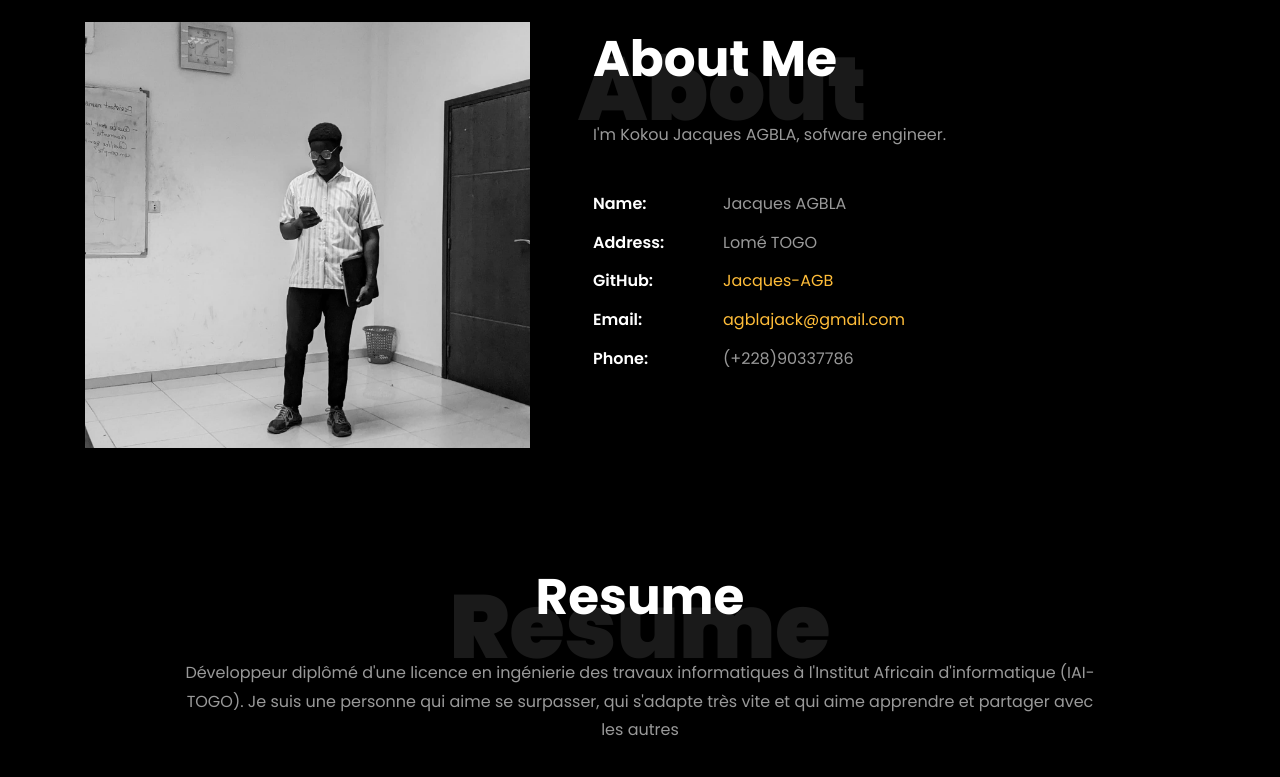
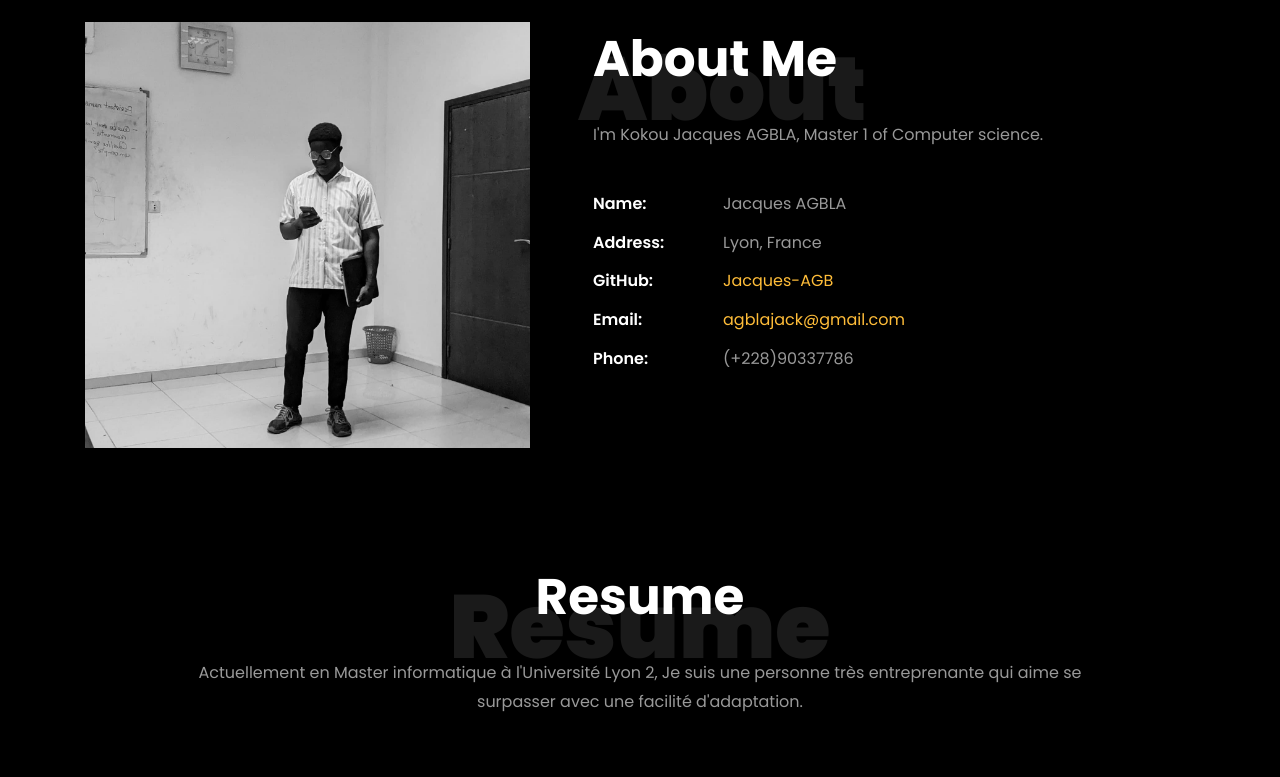
Before and after one commit to Jacques-AGB/agbPortfolio, a plain HTML site: page index.html in a window 1280 px wide. Shown: the part 840-1617 px from the top of the page. Drawn offline with Linux system fonts and the light colour scheme; files whose address does not match are found by name.

Commit message:
Update index.html

```diff
--- a/index.html
+++ b/index.html
@@ -67,7 +67,7 @@
 								<h1 class="mb-4 mt-3">I'm <span>Kokou Jacques AGBLA</span></h1>
 								<h2 class="mb-4">A Web Developer based in Lomé</h2>
 								<div>
-									<p><a href="https://drive.google.com/file/d/1vCY5dyOfESyC4F5LXoS5HcbfI1wWqxhC/view?usp=drive_link" class="btn btn-primary py-3 px-4">Download CV</a> <a href="https://wa.me/+22890337786" class="btn btn-white btn-outline-white py-3 px-4">Contact me</a></p>
+									<p><a href="https://drive.google.com/file/d/1XoJ3kjyGNK5U7iI5zk6CfwZWdmsMuCfr/view?usp=drive_link" class="btn btn-primary py-3 px-4">Download CV</a> <a href="https://wa.me/+22890337786" class="btn btn-white btn-outline-white py-3 px-4">Contact me</a></p>
 
 								</div>
 							</div>
@@ -94,10 +94,10 @@
 						<div class="col-md-12 heading-section ftco-animate">
 							<h1 class="big">About</h1>
 							<h2 class="mb-4">About Me</h2>
-							<p>I'm Kokou Jacques AGBLA, sofware engineer.</p>
+							<p>I'm Kokou Jacques AGBLA, Master 1 of Computer science.</p>
 							<ul class="about-info mt-4 px-md-0 px-2">
 								<li class="d-flex"><span>Name:</span> <span>Jacques AGBLA</span></li>
-								<li class="d-flex"><span>Address:</span> <span>Lomé TOGO</span></li>
+								<li class="d-flex"><span>Address:</span> <span>Lyon, France</span></li>
 								<li class="d-flex"><span>GitHub:</span> <a
 										href="http://github.com/Jacques-AGB">Jacques-AGB</a></span></li>
 								<li class="d-flex"><span>Email:</span> <a href="mailto:">agblajack@gmail.com</a></li>
@@ -124,9 +124,9 @@
 				<div class="col-md-10 heading-section text-center ftco-animate">
 					<h1 class="big big-2">Resume</h1>
 					<h2 class="mb-4">Resume</h2>
-					<p>Développeur diplômé d'une licence en ingénierie des travaux informatiques à l'Institut Africain
-						d'informatique (IAI-TOGO). Je suis une personne qui aime se surpasser, qui s'adapte très vite et
-						qui aime apprendre et partager avec les autres
+					<p>Actuellement en Master informatique à l'Université Lyon 2,
+						Je suis une personne très entreprenante qui aime se surpasser avec une facilité
+						d'adaptation.
 				</div>
 			</div>
 			<div class="row">
@@ -180,7 +180,7 @@
 			</div>
 			<div class="row justify-content-center mt-5">
 				<div class="col-md-6 text-center ftco-animate">
-					<p><a href="https://drive.google.com/file/d/1vCY5dyOfESyC4F5LXoS5HcbfI1wWqxhC/view?usp=drive_link"
+					<p><a href="https://drive.google.com/file/d/1XoJ3kjyGNK5U7iI5zk6CfwZWdmsMuCfr/view?usp=drive_link"
 							target="_blank" class="btn btn-primary py-4 px-5">Download CV</a></p>
 				</div>
 			</div>
@@ -260,7 +260,7 @@
 		</div>
 	</section>
 
-
+<!--
 	<section class="ftco-section" id="skills-section">
 		<div class="container">
 			<div class="row justify-content-center pb-5">
@@ -404,7 +404,7 @@
 				</div>
 			</div>
 		</div>
-	</section>
+	</section>-->
 
 
 	<!-- <section class="ftco-section ftco-project" id="projects-section">
```
